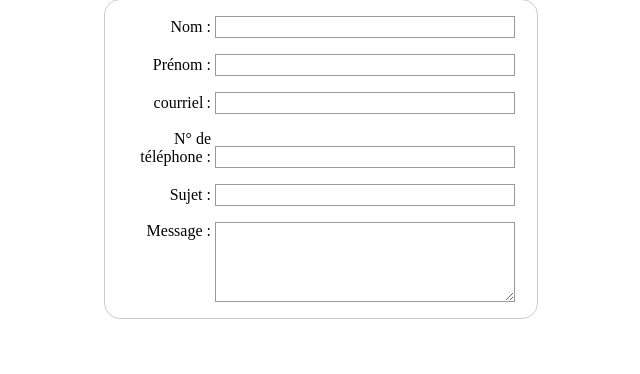
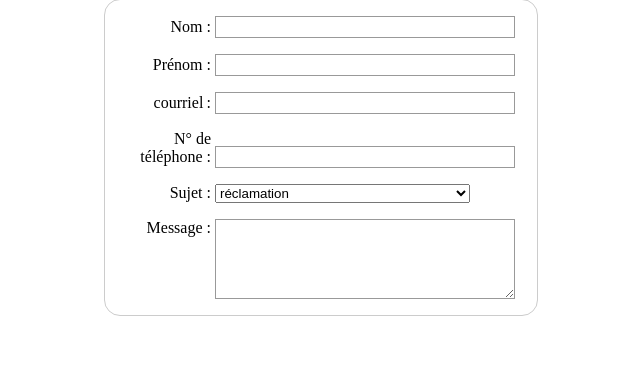
Before and after one commit to JeffNys/formulairePHP, a PHP site: page / in a window 1280 px wide. Shown: the part 81-455 px from the top of the page, without its empty margins (319-959 px from the left). Run offline with PHP 8.4, Linux system fonts and the light colour scheme.

Commit message:
quelques mise à jours sur les noms des infos

```diff
--- a/index.php
+++ b/index.php
@@ -14,7 +14,7 @@
     </div>
     <div>
         <label for="prenom">Prénom :</label>
-        <input type="text" id="name" name="user_first_name">
+        <input type="text" id="first_name" name="user_first_name">
     </div>
     <div>
         <label for="courriel">courriel :</label>
@@ -22,11 +22,16 @@
     </div>
     <div>
         <label for="phone">N° de téléphone :</label>
-        <input type="text" id="name" name="user_name">
+        <input type="text" id="phone" name="user_phone">
     </div>
     <div>
         <label for="sujet">Sujet :</label>
-        <input type="text" id="name" name="user_name">
+        <select id="sujet" name="sujet">
+            <option value="reclamations">réclamation</option>
+            <option value="conseilCommercial">conseil commercial</option>
+            <option value="securite">Alerte de sécurité</option>
+            <option value="autre">Autre chose, précisez dans le message</option>
+        </select>
     </div>
     <div>
         <label for="msg">Message :</label>
```
Also changed, not shown: traitement.php (+7 -1 lines).
